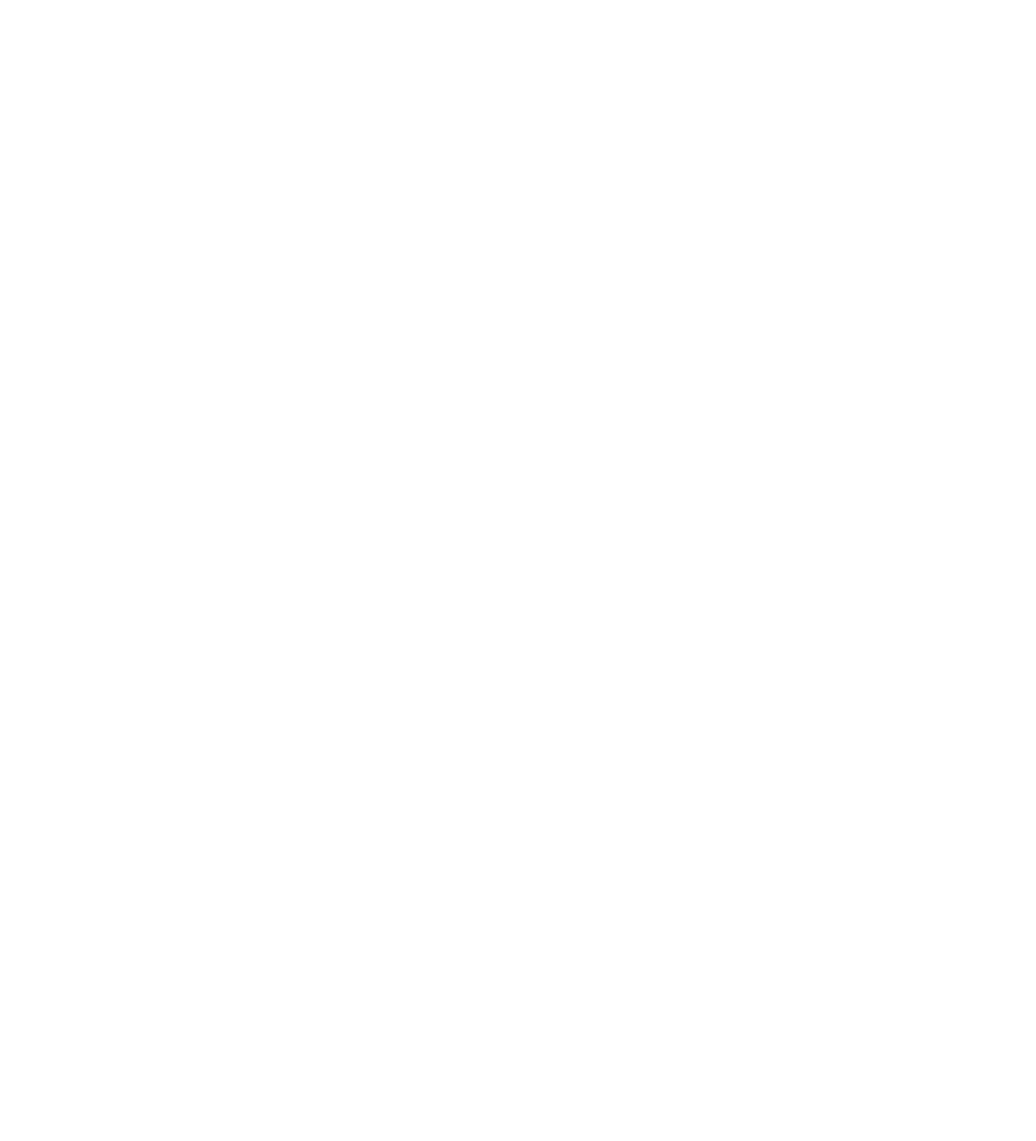
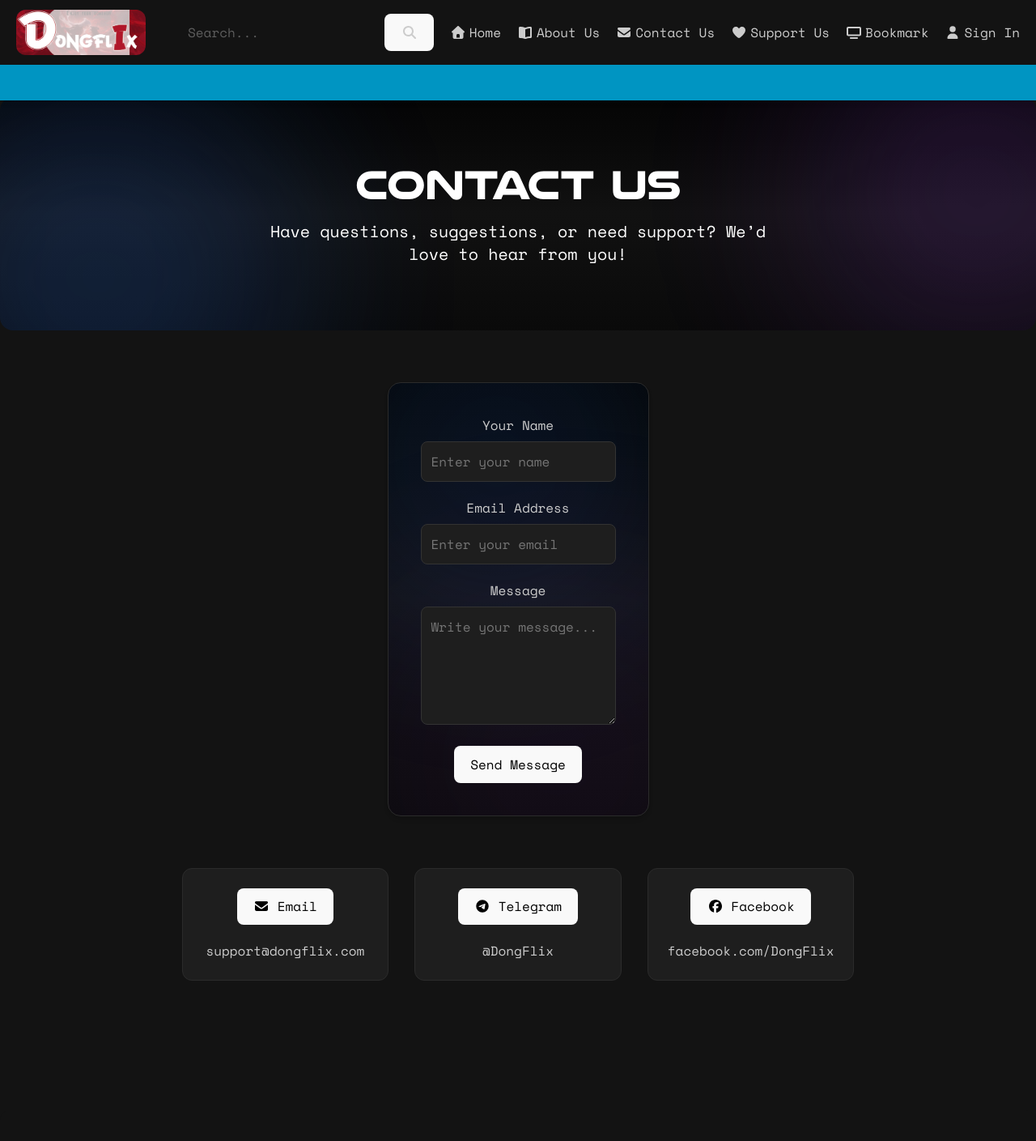
Before and after one commit to EangDev/-Web--Dongflix, a React (Vite) app in the folder DONGFLIX/: page /contact in a window 1280 px wide. Before the commit this address had no page. Shown: the top 1409 px of the page at 81% size. Before the commit the page ends 800 px from the top, so only its background shows below. Built offline with nearby package versions, Linux system fonts and the light colour scheme.

Commit message:
created contact page

```diff
--- a/DONGFLIX/src/App.jsx
+++ b/DONGFLIX/src/App.jsx
@@ -5,6 +5,8 @@
 
 import HomePage from './Components/Pages/HomePage.jsx';
 import AboutPage from './Components/Pages/AboutPage.jsx';
+import ContactPage from './Components/Pages/ContactPage.jsx';
+import SupportPage from './Components/Pages/SupportPage.jsx';
 
 function App() {
   return (
@@ -12,6 +14,8 @@
       <Routes>
         <Route path='/' element={<HomePage />} />
         <Route path='/about' element={<AboutPage />} />
+        <Route path='/contact' element={<ContactPage />} />
+        <Route path='/support' element={<SupportPage />} />
       </Routes>
     </Router>
   )
--- a/DONGFLIX/src/Components/Pages/AboutPage.jsx
+++ b/DONGFLIX/src/Components/Pages/AboutPage.jsx
@@ -1,4 +1,5 @@
-import React, {useState, useEffect} from "react";
+import React from "react";
+
 import HeaderPage from "../../Layouts/Header.jsx";
 import FooterPage from "../../Layouts/Footer.jsx";
 
--- a/DONGFLIX/src/Components/Pages/ContactPage.jsx
+++ b/DONGFLIX/src/Components/Pages/ContactPage.jsx
@@ -0,0 +1,107 @@
+import React from "react";
+
+import { FontAwesomeIcon } from "@fortawesome/react-fontawesome";
+import { faTelegram, faFacebook } from "@fortawesome/free-brands-svg-icons";
+import { faEnvelope } from "@fortawesome/free-solid-svg-icons";
+
+import HeaderPage from "../../Layouts/Header.jsx";
+import FooterPage from "../../Layouts/Footer.jsx";
+
+export default function ContactPage() {
+  return (
+    <div className="flex flex-col min-h-screen bg-[#131313] text-[#cccccc]">
+      <HeaderPage />
+
+      {/* Hero Section */}
+      <section className="relative px-5 py-20 text-center text-white md:px-20 rounded-2xl overflow-hidden bg-linear-to-b from-[#050505] via-[#111] to-[#0a0a0a] mt-30">
+        <div className="absolute inset-0 pointer-events-none">
+          <div className="absolute w-[500px] h-[500px] bg-blue-500/20 rounded-full blur-[120px] top-[-10%] left-[-10%] animate-pulse"></div>
+          <div className="absolute w-[400px] h-[400px] bg-purple-500/20 rounded-full blur-[130px] bottom-[-10%] right-[-10%] animate-pulse"></div>
+        </div>
+
+        <div className="relative z-10">
+          <h1 className="text-4xl md:text-5xl font-bold font-[Nulshock] mb-4">
+            Contact Us
+          </h1>
+          <p className="max-w-2xl mx-auto text-lg md:text-xl">
+            Have questions, suggestions, or need support? We’d love to hear from you!
+          </p>
+        </div>
+      </section>
+
+      {/* Contact Form Section */}
+      <section className="max-w-4xl px-5 py-16 mx-auto md:px-20">
+        <div className="relative overflow-hidden bg-linear-to-b from-[#050505] via-[#111] to-[#0a0a0a] rounded-2xl p-10 border border-[#2b2b2b] shadow-md">
+          <div className="absolute inset-0 pointer-events-none">
+            <div className="absolute w-[400px] h-[400px] bg-blue-500/15 rounded-full blur-[130px] top-[-20%] left-[-20%] animate-pulse"></div>
+            <div className="absolute w-[350px] h-[350px] bg-purple-500/15 rounded-full blur-[140px] bottom-[-20%] right-[-20%] animate-pulse"></div>
+          </div>
+
+          <form className="relative z-10 space-y-5">
+            <div>
+              <label className="block mb-2 font-semibold">Your Name</label>
+              <input
+                type="text"
+                placeholder="Enter your name"
+                className="w-full p-3 bg-[#1e1e1e] rounded-lg border border-[#333] focus:border-cyan-400 focus:outline-none"
+              />
+            </div>
+
+            <div>
+              <label className="block mb-2 font-semibold">Email Address</label>
+              <input
+                type="email"
+                placeholder="Enter your email"
+                className="w-full p-3 bg-[#1e1e1e] rounded-lg border border-[#333] focus:border-cyan-400 focus:outline-none"
+              />
+            </div>
+
+            <div>
+              <label className="block mb-2 font-semibold">Message</label>
+              <textarea
+                rows="5"
+                placeholder="Write your message..."
+                className="w-full p-3 bg-[#1e1e1e] rounded-lg border border-[#333] focus:border-cyan-400 focus:outline-none"
+              ></textarea>
+            </div>
+
+            <button
+              type="submit"
+              className="px-8 py-3 bg-[#00c3ff] text-black font-bold rounded-full hover:bg-[#00a3d9] transition-colors w-full md:w-auto"
+            >
+              Send Message
+            </button>
+          </form>
+        </div>
+      </section>
+
+      {/* Contact Info Section */}
+      <section className="max-w-5xl px-5 pb-20 mx-auto md:px-20">
+        <div className="grid gap-8 text-center md:grid-cols-3">
+          <div className="bg-[#1e1e1e] p-6 rounded-xl border border-[#2b2b2b]">
+            <button className="mb-5 bg-[#00c3ff] text-black font-bold hover:bg-[#00a3d9] transition-colors">
+                <FontAwesomeIcon icon={faEnvelope} /> Email
+            </button>
+            <p>support@dongflix.com</p>
+          </div>
+
+          <div className="bg-[#1e1e1e] p-6 rounded-xl border border-[#2b2b2b]">
+            <button className="mb-5 bg-[#00c3ff] text-black font-bold hover:bg-[#00a3d9] transition-colors" onClick={() => window.open("https://t.me/+YZzeqRMCP_oxODg1", "_blank")}>
+                <FontAwesomeIcon icon={faTelegram} /> Telegram
+            </button>
+            <p>@DongFlix</p>
+          </div>
+
+          <div className="bg-[#1e1e1e] p-6 rounded-xl border border-[#2b2b2b]">
+            <button className="mb-5 bg-[#00c3ff] text-black font-bold hover:bg-[#00a3d9] transition-colors" onClick={() => window.open("https://www.facebook.com/EangDev", "_blank")}>
+                < FontAwesomeIcon icon={faFacebook} /> Facebook
+            </button>
+            <p>facebook.com/DongFlix</p>
+          </div>
+        </div>
+      </section>
+
+      <FooterPage />
+    </div>
+  );
+}
--- /dev/null
+++ b/DONGFLIX/src/Components/Pages/SupportPage.jsx
@@ -0,0 +1,60 @@
+import React from "react";
+
+import HeaderPage from "../../Layouts/Header.jsx";
+import FooterPage from "../../Layouts/Footer.jsx";
+
+export default function SupportPage() {
+  return (
+    <div className="flex flex-col min-h-screen bg-[#131313] text-[#cccccc] overflow-x-hidden">
+      <HeaderPage />
+
+      {/* Support Section */}
+      <section className="relative flex-1 px-6 py-20 md:px-20 mt-30">
+        {/* Background glowing visuals */}
+        <div className="absolute inset-0 overflow-hidden pointer-events-none">
+          <div className="absolute w-[400px] h-[400px] bg-blue-500/20 rounded-full blur-[120px] top-[-5%] left-[-5%] animate-pulse max-w-full"></div>
+          <div className="absolute w-[350px] h-[350px] bg-purple-500/20 rounded-full blur-[130px] bottom-[-5%] right-[-5%] animate-pulse max-w-full"></div>
+        </div>
+
+        {/* Main Content */}
+        <div className="relative z-10 max-w-3xl mx-auto text-center">
+          <h1 className="text-4xl md:text-5xl font-bold text-[#00c3ff] font-[Nulshock] mb-6">
+            Support DongFlix
+          </h1>
+          <p className="mb-10 text-lg text-gray-300">
+            If you enjoy DongFlix and want to support future development,
+            server hosting, and improvements, consider buying us a coffee!
+            Your support means a lot and helps us keep the platform running.
+          </p>
+
+          {/* Card */}
+          <div className="relative bg-linear-to-b from-[#050505] via-[#111] to-[#0a0a0a] rounded-2xl p-8 md:p-10 shadow-lg border border-white/10 flex flex-col items-center overflow-hidden">
+            {/* Glowing elements inside the card */}
+            <div className="absolute inset-0 pointer-events-none">
+              <div className="absolute w-[200px] h-[200px] bg-blue-500/20 rounded-full blur-[100px] top-[-10%] left-[-10%] animate-pulse max-w-full"></div>
+              <div className="absolute w-[180px] h-[180px] bg-purple-500/20 rounded-full blur-[110px] bottom-[-10%] right-[-10%] animate-pulse max-w-full"></div>
+            </div>
+
+            {/* Buy Me a Coffee Button */}
+            <a
+              href="https://buymeacoffee.com/dongflix"
+              target="_blank"
+              rel="noopener noreferrer"
+              className="px-8 py-4 rounded-lg bg-[#f7c56b] hover:bg-[#e3b059] text-black font-bold text-lg transition-all shadow-md hover:shadow-xl z-10"
+            >
+              ☕ Buy Me a Coffee
+            </a>
+
+            {/* Small description */}
+            <p className="z-10 max-w-md mt-6 text-sm text-gray-400">
+              We run a small ads and we want to keep DongFlix clean and enjoyable.
+              Supporting helps us maintain the project and keep improving it.
+            </p>
+          </div>
+        </div>
+      </section>
+
+      <FooterPage />
+    </div>
+  );
+}
--- a/DONGFLIX/src/Layouts/Header.jsx
+++ b/DONGFLIX/src/Layouts/Header.jsx
@@ -43,10 +43,14 @@
               </Link>
             </li>
             <li className="flex items-center space-x-1 transition-colors hover:text-white">
-              <FontAwesomeIcon icon={faEnvelope}/> <span>Contact Us</span>
+              <Link to="/contact" className="flex items-center space-x-1 text-[#cccccc] hover:text-white">
+                <FontAwesomeIcon icon={faEnvelope}/> <span>Contact Us</span>
+              </Link>
             </li>
             <li className="flex items-center space-x-1 transition-colors hover:text-white">
-              <FontAwesomeIcon icon={faHeart}/> <span>Support Us</span>
+              <Link to="/support" className="flex items-center space-x-1 text-[#cccccc] hover:text-white">
+                <FontAwesomeIcon icon={faHeart}/> <span>Support Us</span>
+              </Link>
             </li>
             <li className="flex items-center space-x-1 transition-colors hover:text-white">
               <FontAwesomeIcon icon={faTelevision}/> <span>Bookmark</span>
```
